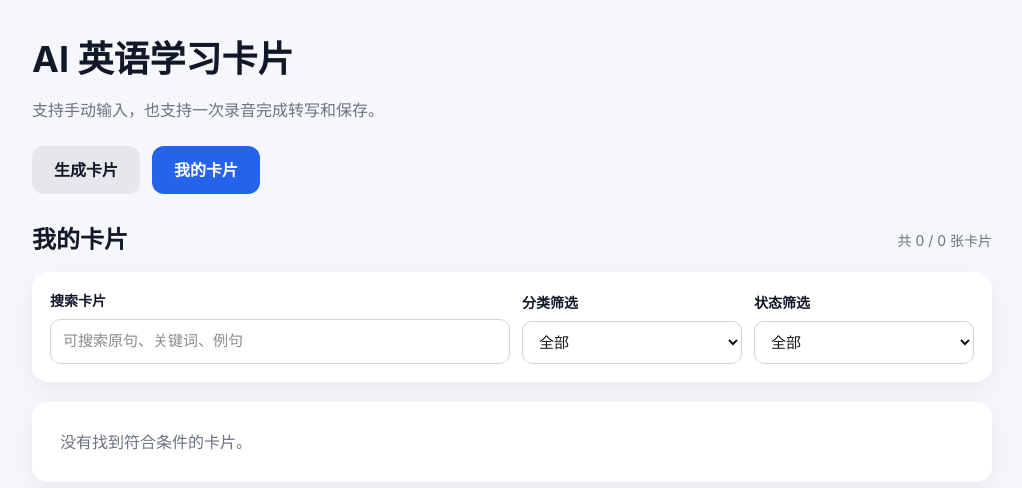
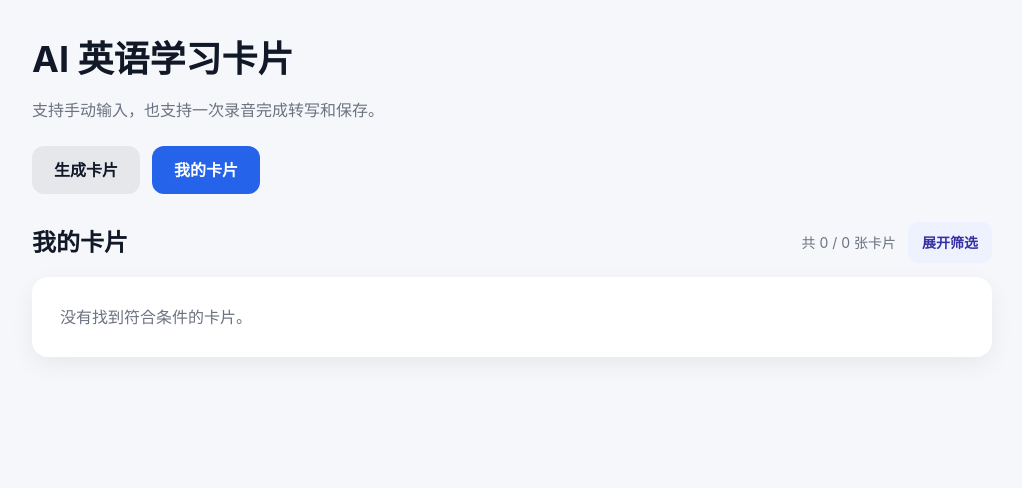
Before and after one commit to sunnivalane/sentence-card-app, a Next.js app: page / in a window 1280 px wide. Both pictures are taken after a click on the button "我的卡片". Shown: the top 488 px of the page, without its empty margins (128-1150 px from the left). Built offline with nearby package versions, Linux system fonts and the light colour scheme.

Commit message:
fold filter section on cards page

```diff
--- a/app/page.tsx
+++ b/app/page.tsx
@@ -55,6 +55,7 @@ export default function Home() {
   const [searchText, setSearchText] = useState("");
   const [filterCategory, setFilterCategory] = useState("全部");
   const [filterStatus, setFilterStatus] = useState("全部");
+  const [showFilters, setShowFilters] = useState(false);
 
   const [isCapturing, setIsCapturing] = useState(false);
   const [recordedAudioData, setRecordedAudioData] = useState("");
@@ -922,6 +923,22 @@ function clearCurrentRecording() {
                   共 {filteredCards.length} / {cards.length} 张卡片
                 </span>
 
+                <button
+                  onClick={() => setShowFilters((prev) => !prev)}
+                  style={{
+                    backgroundColor: "#eef2ff",
+                    color: "#3730a3",
+                    border: "none",
+                    borderRadius: "10px",
+                    padding: "10px 14px",
+                    fontSize: "14px",
+                    fontWeight: 600,
+                    cursor: "pointer",
+                  }}
+                >
+                  {showFilters ? "收起筛选" : "展开筛选"}
+                </button>
+
                 {cards.length > 0 && (
                   <>
                     <button
@@ -976,6 +993,7 @@ function clearCurrentRecording() {
               </div>
             </div>
 
+            {showFilters && (
               <div
                 style={{
                   backgroundColor: "#ffffff",
@@ -1104,7 +1122,7 @@ function clearCurrentRecording() {
                   </button>
                 )}
               </div>
-
+            )}
             {filteredCards.length === 0 ? (
               <div
                 style={{
```
Lines whose indentation alone changed are shown as unchanged.
